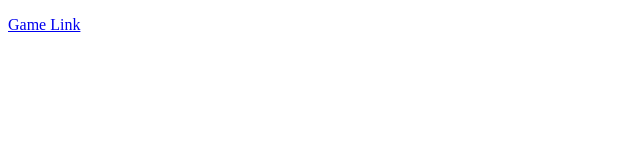
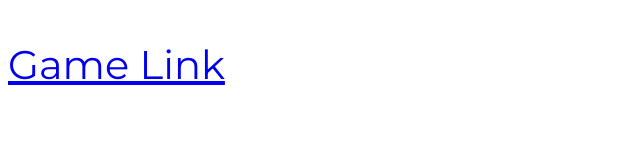
Before and after one commit to rymaju/my-old-terrible-website, a plain HTML site: page index.html in a window 1280 px wide. Shown: the whole page, without its empty margins (0-640 px from the left). Drawn offline with Linux system fonts and the light colour scheme.

Commit message:
indexfix

```diff
--- a/index.html
+++ b/index.html
@@ -3,8 +3,13 @@
 <html>
 	<head>
 		<title>Ryan Jung</title>
+		<link href="https://fonts.googleapis.com/css?family=Montserrat|Open+Sans" rel="stylesheet">
+		<!-- font-family: 'Open Sans', sans-serif;
+font-family: 'Montserrat', sans-serif; -->
 	</head>
+	<div style = "font-family: Montserrat; font-size: 40px">
 	<p>
 			<a href="https://rymaju.github.io/JJJwGJG%20v1.06/">Game Link</a>
 	</p>
+	</div>
 </html>
```
